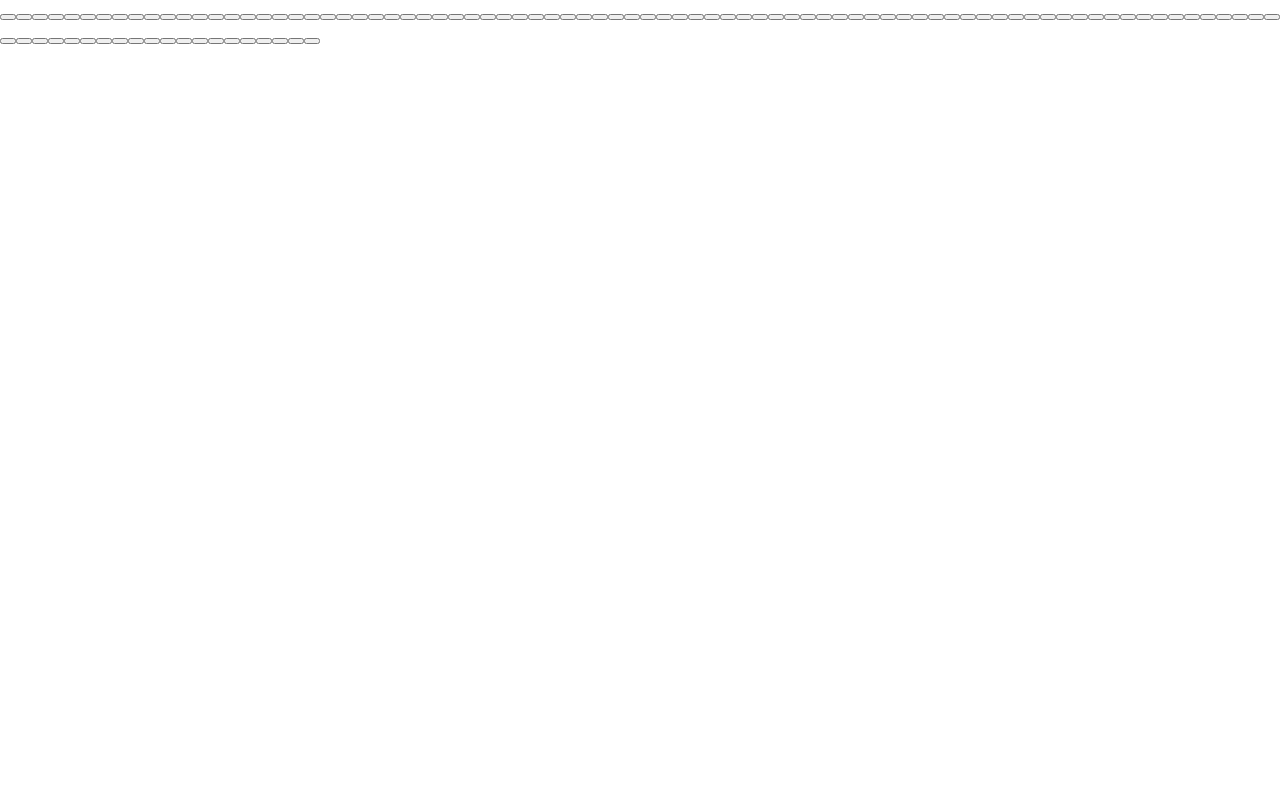
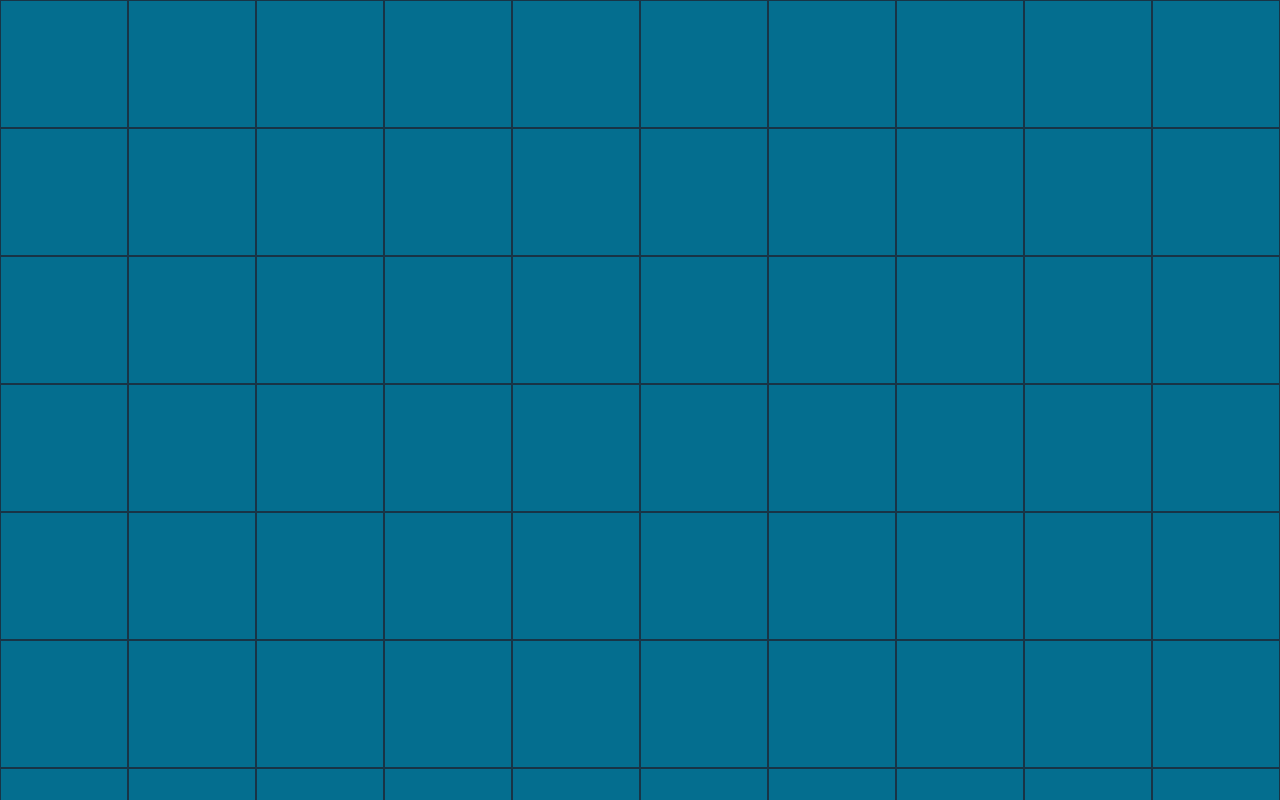
Before and after one commit to ClaudeDebussy/odin-battleship, a website built with webpack: page src/index.html in a window 1280 px wide. Shown: the top 800 px of the page. Built offline with nearby package versions, Linux system fonts and the light colour scheme.

Commit message:
create gameboard grid

```diff
--- a/src/styles.css
+++ b/src/styles.css
@@ -66,3 +66,35 @@ h6 {
 #__next {
   isolation: isolate;
 }
+
+/*
+  START
+*/
+
+:root {
+  --green: #3e885b;
+  --white: #ffeecf;
+  --brown: #55251d;
+  --dark-blue: #183446;
+  --light-blue: #046e8f;
+}
+
+body {
+  height: 100%;
+}
+
+#player1BoardContainer {
+  display: grid;
+  grid-template-columns: repeat(10, 1fr);
+  width: 100%;
+}
+
+.cell {
+  background-color: var(--light-blue);
+  color: blue;
+  border: 1px solid var(--dark-blue);
+  padding: 0em;
+  cursor: pointer;
+  width: 100%;
+  aspect-ratio: 1 / 1;
+}
```
